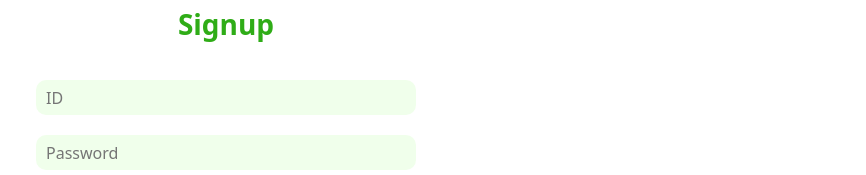
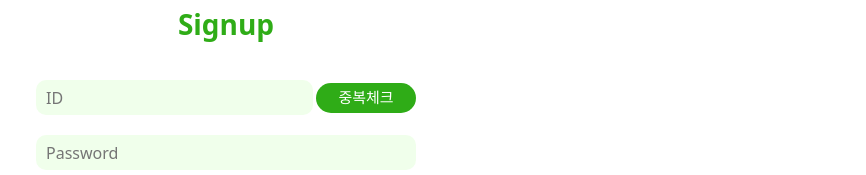
Before and after one commit to munjehun/block-in-art, a React (Create React App) app: page /signupPainter in a window 1280 px wide. Shown: the part 286-461 px from the top of the page, without its empty margins (414-1280 px from the left). Built offline with nearby package versions, Linux system fonts and the light colour scheme.

Commit message:
중복체크버튼, 작품등록, 작가작품상세페이지

```diff
--- a/src/components/ProductCard.js
+++ b/src/components/ProductCard.js
@@ -1,5 +1,6 @@
 import React from "react";
 import { Button } from "react-bootstrap";
+import { Link } from "react-router-dom";
 
 function ProductCard() {
   return (
@@ -14,9 +15,11 @@ function ProductCard() {
         <div>가격</div>
         <div className="작가명">작가명</div>
       </div>
-      <Button className="container__detail-btn" variant="outline-primary">
-        자세히 보기
-      </Button>
+      <Link to="detailPainter">
+        <Button className="container__detail-btn" variant="outline-primary">
+          자세히 보기
+        </Button>
+      </Link>
     </div>
   );
 }
--- a/src/pages/Main.css
+++ b/src/pages/Main.css
@@ -1,6 +1,6 @@
 .main .작가님이신가요 {
-  text-align: center;
-  /* border: 1px solid violet; */
+  margin-right: 50px;
+  font-size: 20px;
 }
 
 .main .container__detail-container {
@@ -45,7 +45,14 @@
   width: 100%;
 }
 
-.main .wellcome_ment > div {
-  display: inline-block;
-  width: 50%;
+.main .wellcome_ment {
+  display: flex;
+  justify-content: center;
+  align-items: center;
+  margin-top: 50px;
 }
+
+.main .wellcome_ment > div > button > a {
+  color: white;
+  text-decoration: none;
+}
--- a/src/pages/Main.js
+++ b/src/pages/Main.js
@@ -1,5 +1,6 @@
 import React from "react";
 import { Button } from "react-bootstrap";
+import { Link } from "react-router-dom";
 import ProductCard from "../components/ProductCard";
 import "./Main.css";
 
@@ -11,7 +12,9 @@ function Main() {
           작가님이신가요? 빠르게 작품을 등록하고 판매계약까지 맺어보세요!
         </div>
         <div>
-          <Button>작품 등록하기</Button>
+          <Button>
+            <Link to="workregister">작품 등록하기 </Link>
+          </Button>
         </div>
       </div>
 
--- a/src/pages/SignupPainter.css
+++ b/src/pages/SignupPainter.css
@@ -30,6 +30,25 @@
   width: 100%;
   margin-bottom: 8px;
 }
+.signup_painter .inputs > div {
+  display: flex;
+  align-items: center;
+}
+
+.signup_painter .inputs > div > input {
+  flex: 1 1 auto;
+  margin-right: 3px;
+}
+
+.signup_painter .inputs > div > button {
+  width: 100px;
+  height: 30px;
+  border: none;
+  background-color: rgb(47, 172, 23);
+  border-radius: 20px;
+  color: white;
+  font-size: 15px;
+}
 
 .signup_painter .inputs input {
   border: none;
--- a/src/pages/SignupPainter.js
+++ b/src/pages/SignupPainter.js
@@ -7,6 +7,7 @@ function SignupPainter() {
       <div className="form_container">
         <div className="title">Signup</div>
         <div className="inputs">
+          <div>
             <input
               type="id"
               // value={Username}
@@ -14,6 +15,9 @@ function SignupPainter() {
               placeholder="ID"
               // onKeyPress={onKeyPress}
             />
+            <button>중복체크</button>
+          </div>
+
           <input
             type="password"
             // value={Password}
--- a/src/pages/Workregister.css
+++ b/src/pages/Workregister.css
@@ -40,7 +40,7 @@
 }
 
 .register_button button {
-  width: 120px;
+  width: 150px;
   height: 40px;
   border: none;
   background-color: rgb(47, 172, 23);
@@ -51,7 +51,7 @@
 }
 
 .work_about button {
-  width: 120px;
+  width: 150px;
   height: 40px;
   border: none;
   background-color: rgb(47, 172, 23);
--- a/src/pages/Workregister.js
+++ b/src/pages/Workregister.js
@@ -10,7 +10,7 @@ function Workregister() {
       <div className="work_about">
         <ul>
           <li>
-            작품명 : <input type="text" placeholder=" " />
+            작품명 : <input type="text" placeholder="작품명을 입력하세요" />
           </li>
           <li>
             작품크기 : <input type="text" placeholder=" " />
@@ -29,17 +29,18 @@ function Workregister() {
             </form>
           </li>
           <li>
-            작품 사진&emsp;&emsp; <button>사진 불러오기 </button>
+            작품 사진&emsp;&emsp; <input type="file" accept="image/*" />
           </li>
           <li>
-            작품 설명 : <input type="text" placeholder=" " />
+            작품 설명 : <input type="textarea" placeholder=" " />
+            {/* textarea로 변경하고 스타일 지정하기 */}
           </li>
         </ul>
       </div>
       <div className="hope_price">
         희망 판매 금액
         <div className="hope_price_input">
-          <input type="text" placeholder="" />
+          <input type="number" placeholder="" />
           &emsp;원
         </div>
         <div className="register_button">
```
Also changed, not shown: 1 other file (tests, documents, lock files or other folders). Lines whose indentation alone changed are shown as unchanged.
